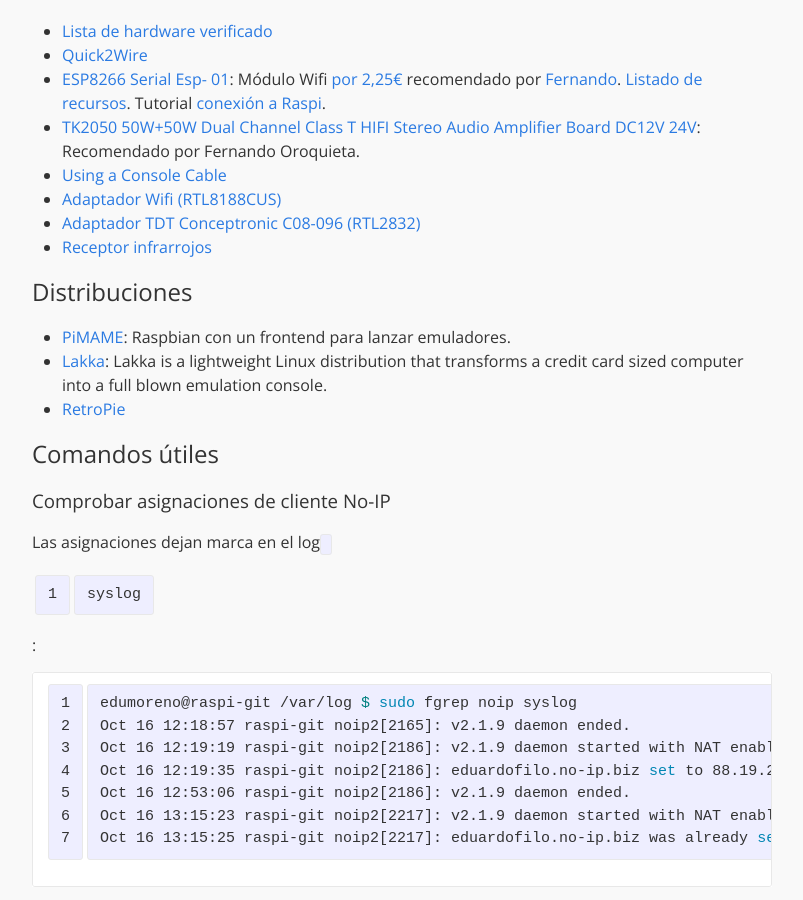
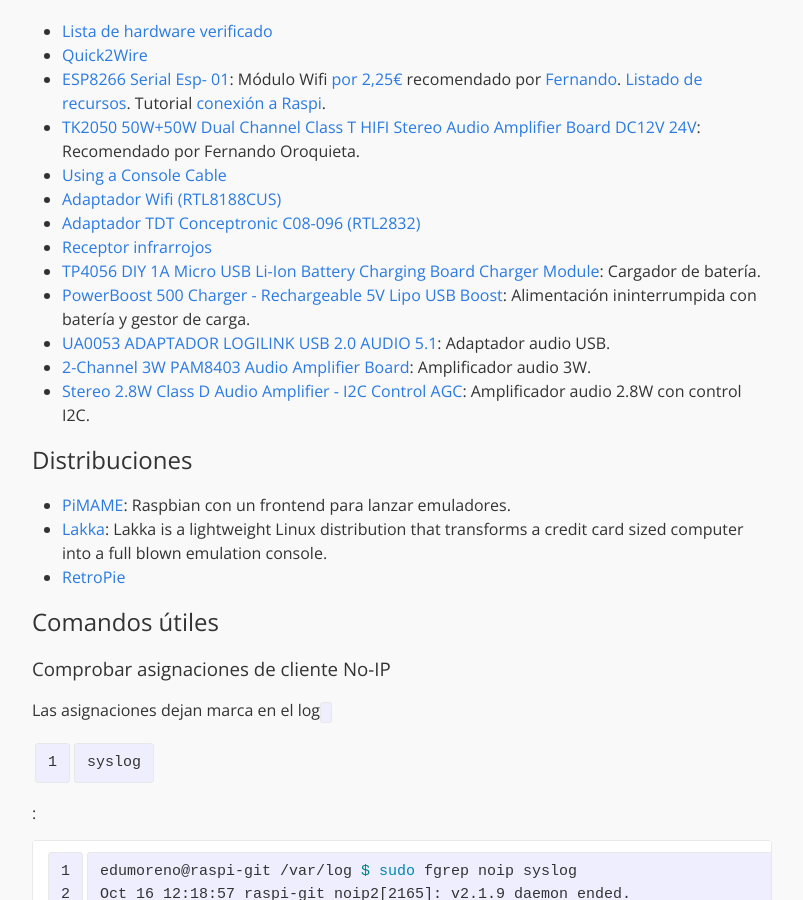
Before and after one commit to eduardofilo/eduardofilo.jekyll, a Jekyll site: the page built from sistemas/raspi.md, in a window 1280 px wide and 900 px high, scrolled down 565 px. Shown: the whole window, without its empty margins (238-1041 px from the left). Built offline with Jekyll 4.4.1, drawn with Linux system fonts in a browser that asks for light colours; Markdown is read by kramdown in place of the engine named in the settings.

Commit message:
Hardware Raspberry.

```diff
--- a/sistemas/raspi.md
+++ b/sistemas/raspi.md
@@ -30,6 +30,11 @@
 * [Adaptador Wifi (RTL8188CUS)](http://www.raspipc.es/public/home/index.php?ver=tienda&accion=verArticulo&idProducto=1079)
 * [Adaptador TDT Conceptronic C08-096 (RTL2832)](http://www.amazon.es/Conceptronic-C08-096-receptor-Dvb-T-radio/dp/B003KCKERE)
 * [Receptor infrarrojos](https://energenie4u.co.uk/catalogue/category/PiMote)
+* [TP4056 DIY 1A Micro USB Li-Ion Battery Charging Board Charger Module](http://www.dx.com/p/tp4056-diy-1a-micro-usb-li-ion-battery-charging-board-charger-module-blue-373990): Cargador de batería.
+* [PowerBoost 500 Charger - Rechargeable 5V Lipo USB Boost](http://www.adafruit.com/product/1944): Alimentación ininterrumpida con batería y gestor de carga.
+* [UA0053 ADAPTADOR LOGILINK USB 2.0 AUDIO 5.1](http://www.cetronic.es/sqlcommerce/disenos/plantilla1/seccion/producto/DetalleProducto.jsp?idIdioma=&idTienda=93&codProducto=255195038&cPath=1295): Adaptador audio USB.
+* [2-Channel 3W PAM8403 Audio Amplifier Board](http://www.dx.com/p/2-channel-3w-pam8403-audio-amplifier-board-red-146300): Amplificador audio 3W.
+* [Stereo 2.8W Class D Audio Amplifier - I2C Control AGC](http://www.adafruit.com/product/1712): Amplificador audio 2.8W con control I2C.
 
 ## Distribuciones
 
```
